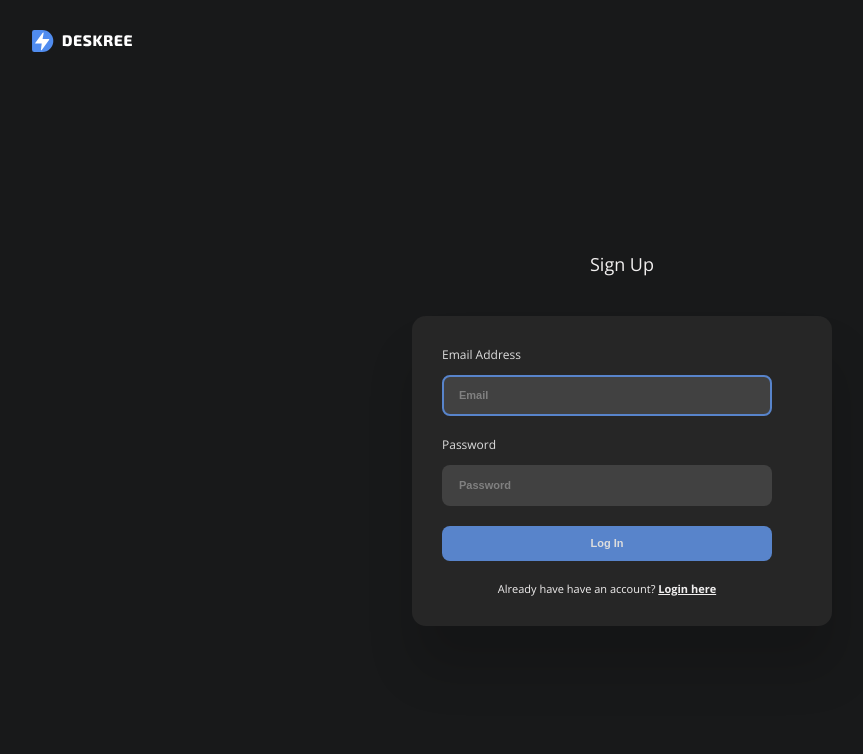
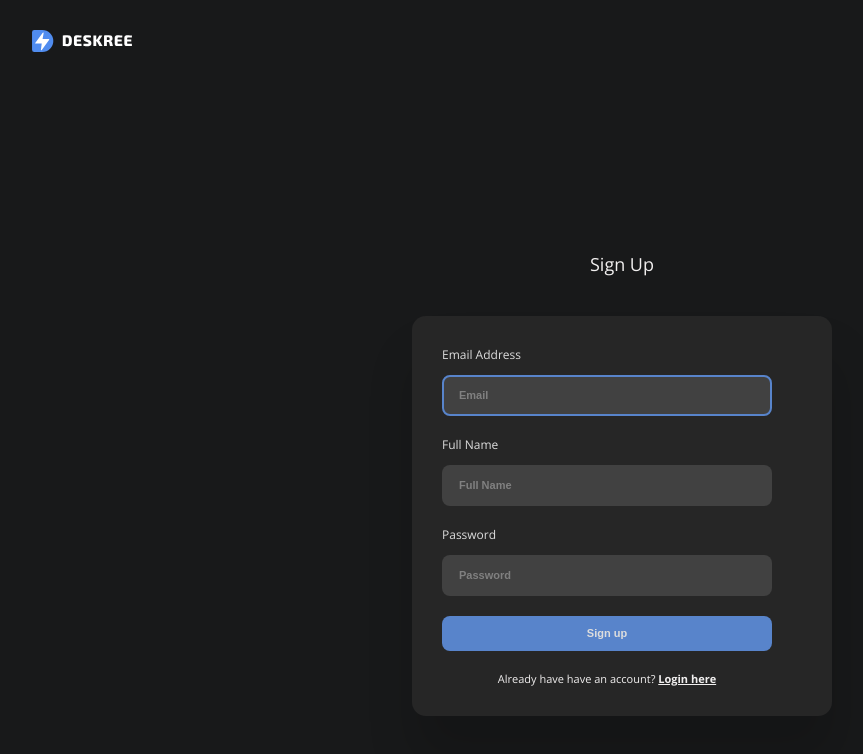
Before and after one commit to deskree-inc/admin-panel, a Vue app: page /sign-up in a window 1280 px wide. Shown: the top 754 px of the page, without its empty margins (18-881 px from the left). Built offline with nearby package versions, Linux system fonts and the light colour scheme; no server answers.

Commit message:
LoginView.vue and SignUpView.vue data binding finished

```diff
--- a/public/index.html
+++ b/public/index.html
@@ -6,7 +6,7 @@
     <meta name="viewport" content="width=device-width,initial-scale=1.0">
     <link rel="icon" href="<%= BASE_URL %>favicon.ico">
     <link href="https://fonts.googleapis.com/css2?family=Open+Sans:wght@400;700&display=swap" rel="stylesheet">
-    <title>Coffee Community</title>
+    <title>Admin Panel</title>
     <style>body{margin: 0}</style>
   </head>
   <body>
--- a/src/components/TextInput.vue
+++ b/src/components/TextInput.vue
@@ -11,6 +11,7 @@
           }"
             :type="inputType"
             ref="input"
+            @input="$emit('update:modelValue', $event.target.value)"
             v-model="model"
             :placeholder="placeholder"
             :autoFocus="autoFocus"
@@ -61,10 +62,15 @@
 </template>
 
 <script lang="ts">
+import { ref } from "vue";
 import {defineComponent} from 'vue';
 
 export default defineComponent({
   name: "TextInput",
+  setup() {
+    const input = ref("");
+    return { input };
+  },
   props: {
     label: {
       type: String,
--- a/src/views/LoginView.vue
+++ b/src/views/LoginView.vue
@@ -5,7 +5,6 @@
       <h1>Login</h1>
       <div class="box">
         <div class="column">
-            <form>
               <div class="content">
                 <TextInput
                     v-model="form.email"
@@ -29,12 +28,11 @@
                     style="margin-bottom: 20px"
                 />
               </div>
-              <Button mod="primary" type="submit" width="100%"> Log In</Button>
+              <Button mod="primary" width="100%" @click="login"> Log In</Button>
               <p class="register">
                 Don't have an account?
                 <RouterLink to="/sign-up">Sign Up</RouterLink>
               </p>
-            </form>
         </div>
       </div>
     </div>
@@ -45,6 +43,8 @@
 import {defineComponent} from 'vue';
 import TextInput from "@/components/TextInput.vue";
 import Button from "@/components/Button.vue";
+import {client} from "@/server";
+import {checkForErrors} from "@/utils";
 
 export default defineComponent({
   name: 'LoginView',
@@ -58,8 +58,35 @@ export default defineComponent({
         email: '',
         password: '',
       },
+      errors: [],
     };
   },
+
+  methods: {
+    async login() {
+      try {
+        const userData = await client.post('/auth/accounts/sign-in/email', {
+          email: this.form.email,
+          password: this.form.password
+        });
+        const userObject = await client.get(`/rest/collections/users/${userData.data.data.uid}`);
+        this.$store.commit('saveUser', {
+          uid: userData.data.data.uid,
+          name: userObject.data.data.name,
+          email:  userData.data.data.email,
+          roles:  userObject.data.data.roles,
+          token:  userData.data.data.idToken,
+          refreshToken:  userData.data.data.refreshToken,
+        });
+        this.$router.push("/dashboard");
+      } catch (e: any) {
+        console.error(e)
+        if (checkForErrors(e.response)) {
+          this.errors = e.response.data.errors;
+        }
+      }
+    }
+  }
 });
 </script>
 
--- a/src/views/SignUpView.vue
+++ b/src/views/SignUpView.vue
@@ -5,7 +5,6 @@
       <h1>Sign Up</h1>
       <div class="box">
         <div class="column">
-          <form>
             <div class="content">
               <TextInput
                   v-model="form.email"
@@ -16,6 +15,16 @@
                   :autoFocus="true"
                   :showError="true"
                   style="margin-bottom: 20px"
+              />
+              <TextInput
+                v-model="form.fullName"
+                label="Full Name"
+                name="fullName"
+                placeholder="Full Name"
+                rules="required|email"
+                :autoFocus="true"
+                :showError="true"
+                style="margin-bottom: 20px"
               />
               <TextInput
                   v-model="form.password"
@@ -29,12 +38,11 @@
                   style="margin-bottom: 20px"
               />
             </div>
-            <Button mod="primary" type="submit" width="100%"> Log In</Button>
+            <Button mod="primary" width="100%" @click="signUp"> Sign up</Button>
             <p class="register">
               Already have have an account?
               <RouterLink to="/login">Login here</RouterLink>
             </p>
-          </form>
         </div>
       </div>
     </div>
@@ -45,6 +53,8 @@
 import { defineComponent } from 'vue';
 import TextInput from "@/components/TextInput.vue";
 import Button from "@/components/Button.vue";
+import {client} from "@/server";
+import {checkForErrors} from "@/utils";
 
 export default defineComponent({
   name: 'SignUpView',
@@ -55,13 +65,46 @@ export default defineComponent({
   data() {
     return {
       form: {
-        name: "",
         email: "",
         fullName: "",
         password: "",
       },
+      errors: [],
     };
   },
+  methods: {
+    async signUp() {
+      try {
+        // Create account with email and password
+        const userData = await client.post('/auth/accounts/signup', {
+          email: this.form.email,
+          password: this.form.password
+        });
+
+        // Update user object in the database
+        const userObject = await client.patch(`/rest/collections/users/${userData.data.data.uid}`, {
+          name: this.form.fullName,
+          roles: [],
+        });
+
+
+        this.$store.commit('saveUser', {
+          uid: userData.data.data.uid,
+          name: userObject.data.data.name,
+          email:  userData.data.data.email,
+          roles:  userObject.data.data.roles,
+          token:  userData.data.data.idToken,
+          refreshToken:  userData.data.data.refreshToken,
+        });
+        this.$router.push("/dashboard");
+      } catch (e: any) {
+        console.error(e)
+        if (checkForErrors(e.response)) {
+          this.errors = e.response.data.errors;
+        }
+      }
+    }
+  }
 });
 </script>
 
```
